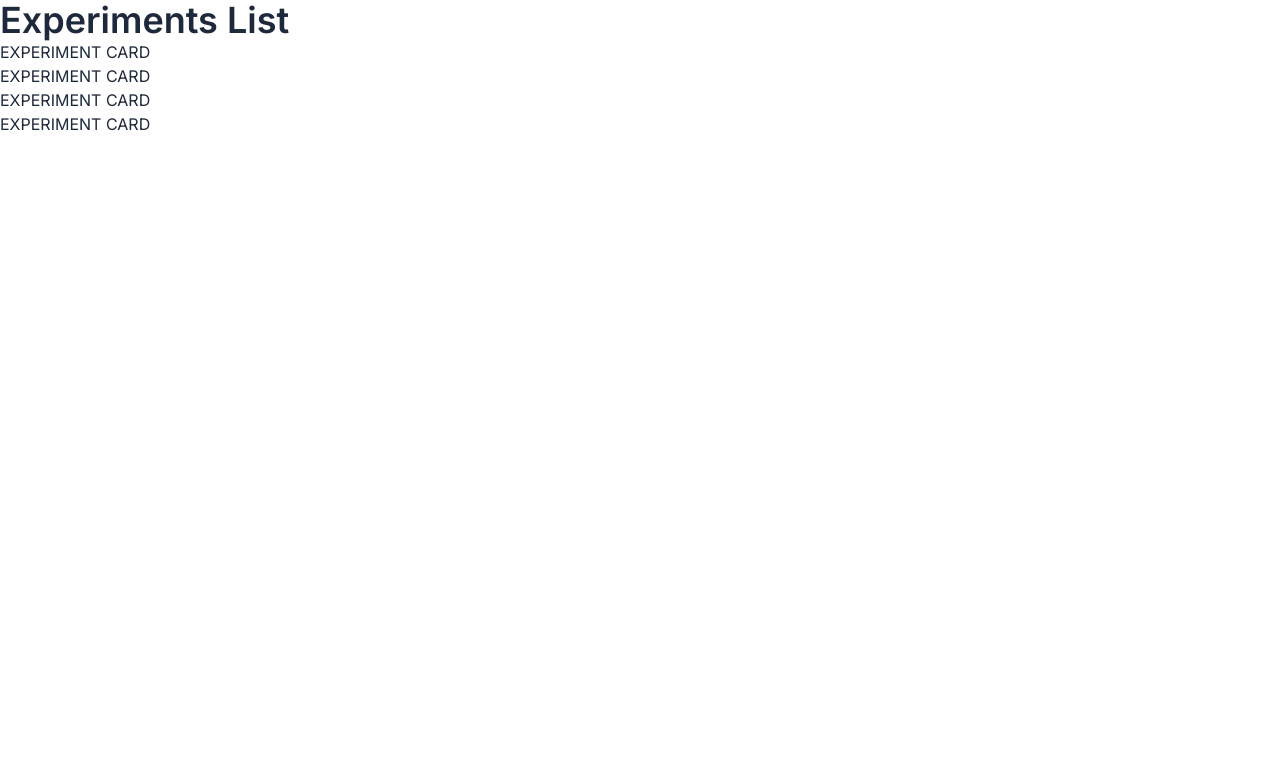
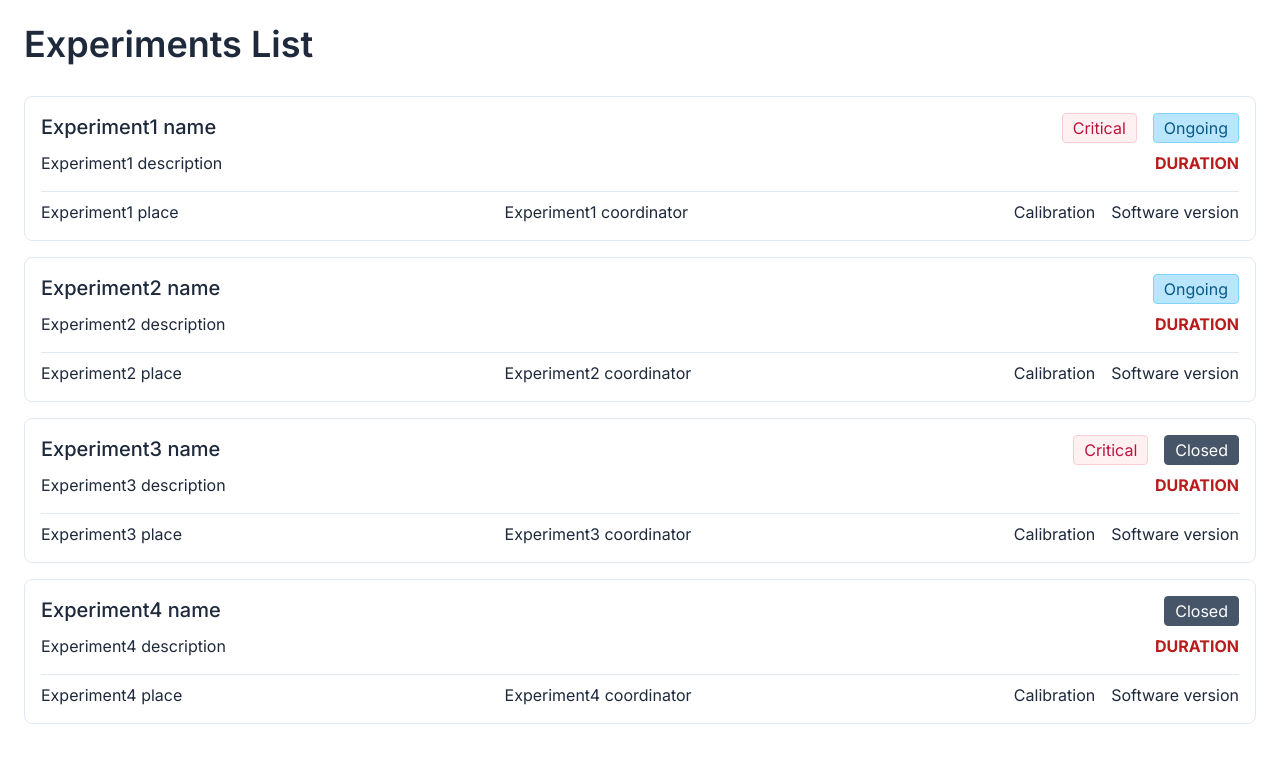
Before and after one commit to JPETTomography/j-pet-console-fe, a React (Create React App) app: page /experiments in a window 1280 px wide. Shown: the top 762 px of the page. Built offline with nearby package versions, Linux system fonts and the light colour scheme.

Commit message:
Improve ExperimentsList page

```diff
--- a/src/components/pages/ExperimentsList.js
+++ b/src/components/pages/ExperimentsList.js
@@ -4,9 +4,9 @@ import ExperimentCard from "../partials/ExperimentCard";
 
 const ExperimentsList = () => {
   return (
-    <div>
+    <div className="min-h-screen flex flex-col gap-8 p-6">
       <h1>Experiments List</h1>
-      <ul>
+      <ul className="list-none grid gap-4">
         {experiments.map((experiment, index) => {
           return (
             <li key={index}>
--- a/src/components/partials/ExperimentCard.js
+++ b/src/components/partials/ExperimentCard.js
@@ -1,7 +1,55 @@
 const ExperimentCard = (props) => {
-  const { id } = props;
+  const {
+    id,
+    name,
+    description,
+    coordinator,
+    place,
+    state,
+    critical,
+    duration,
+  } = props;
 
-  return <a href={`/experiments/${id}`}>EXPERIMENT CARD</a>;
+  return (
+    <a
+      href={`/experiments/${id}`}
+      className="flex flex-col gap-4 p-4 rounded-lg border border-slate-200 divide-y divide-slate-200 hover:bg-sky-50 transition-colors duration-300"
+    >
+      <div className="grid gap-2">
+        <div className="flex justify-between gap-4">
+          <h2>{name}</h2>
+          <div className="flex gap-4">
+            {critical && (
+              <div className="rounded py-0.5 px-2.5 bg-rose-50 border border-rose-200 text-rose-700 capitalize">
+                critical
+              </div>
+            )}
+            <div
+              className={`rounded py-0.5 px-2.5 border ${
+                state === "ongoing"
+                  ? "bg-sky-200 border-sky-300 text-sky-800"
+                  : "bg-slate-600 border-slate-600 text-white"
+              } capitalize`}
+            >
+              {state}
+            </div>
+          </div>
+        </div>
+        <div className="flex justify-between gap-4">
+          <p>{description}</p>
+          {duration && <div className="text-red-700 font-bold">DURATION</div>}
+        </div>
+      </div>
+      <div className="flex justify-between gap-4 pt-2">
+        <span>{place}</span>
+        <span>{coordinator}</span>
+        <div className="flex gap-4">
+          <span>Calibration</span>
+          <span>Software version</span>
+        </div>
+      </div>
+    </a>
+  );
 };
 
 export default ExperimentCard;
```
